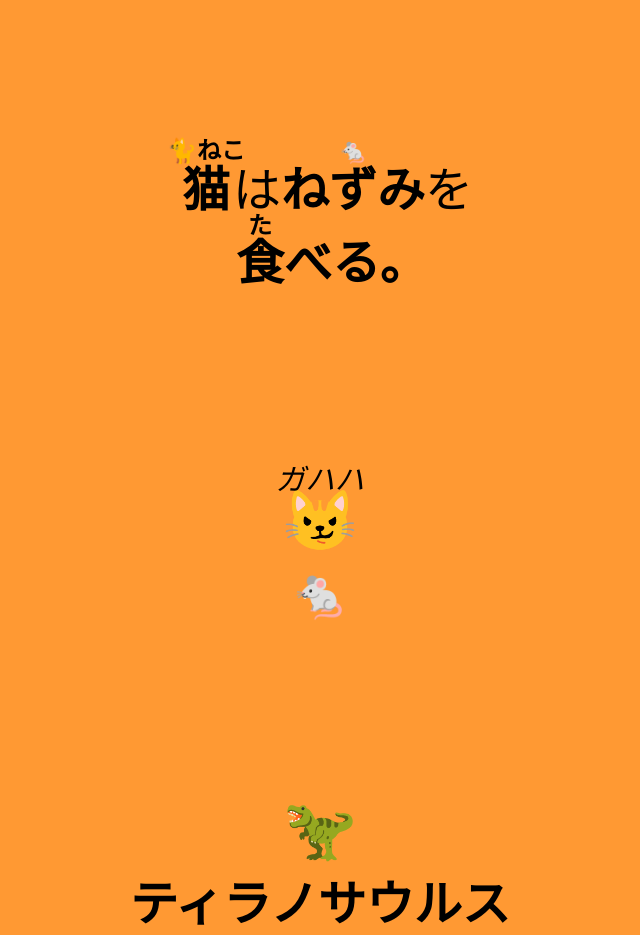
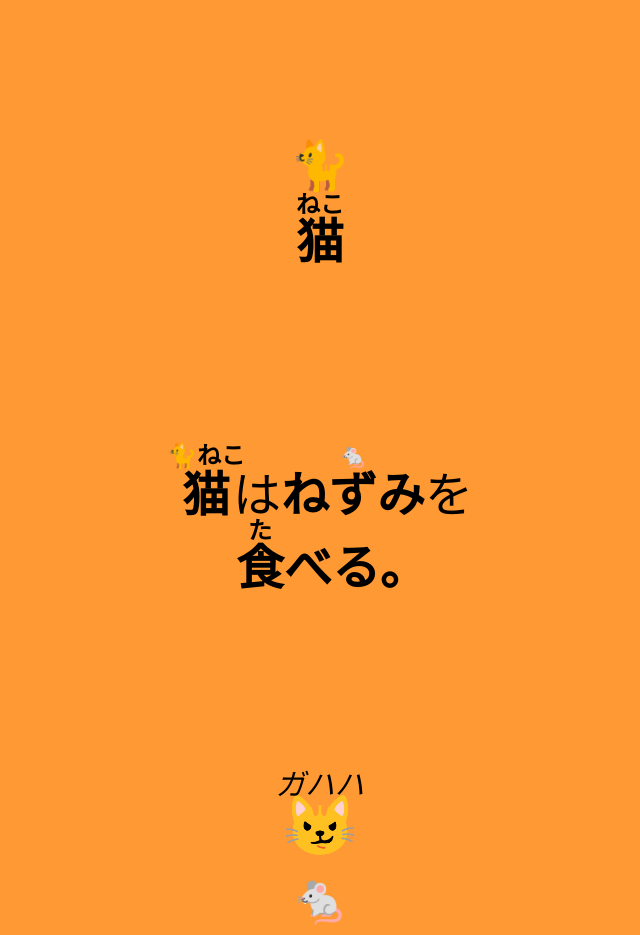
Before and after one commit to lithis/drdru.github.io, a plain HTML site: page 1/1_food.html in a window 1280 px wide. Shown: the part 1740-2675 px from the top of the page, without its empty margins (320-960 px from the left). Drawn offline with Linux system fonts and the light colour scheme.

Commit message:
Update 1_food.html

```diff
--- a/1/1_food.html
+++ b/1/1_food.html
@@ -184,6 +184,13 @@ require : [NULL]
 </p>
 </div>
 
+
+<div class="big">
+<p>&#128008
+<br>
+<ruby>猫<rt> ねこ</rt></ruby>
+</p>
+</div>
 
 <div class="big">
 <p>
```
